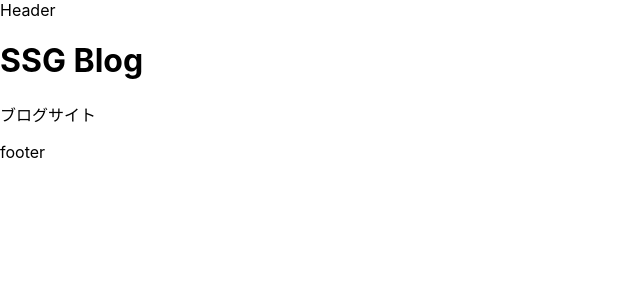
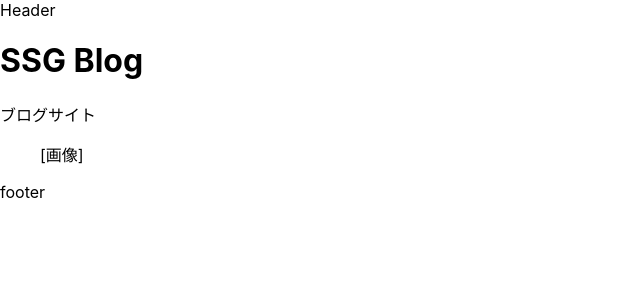
Before and after one commit to 4masa6/next-blog-ssg-practice, a Next.js app: page / in a window 1280 px wide. Shown: the top 300 px of the page, without its empty margins (0-640 px from the left). Built offline with nearby package versions, Linux system fonts and the light colour scheme.

Commit message:
Heroコンポーネントの画像表示フラグ追加

```diff
--- a/components/Hero.jsx
+++ b/components/Hero.jsx
@@ -1,11 +1,12 @@
 export const Hero = (props) => {
-  const { title, subtitle } = props;
+  const { title, subtitle, imageOn = false } = props;
 
   return (
     <>
       <div>
         <h1>{title}</h1>
         <p>{subtitle}</p>
+        {imageOn && <figure>[画像]</figure>}
       </div>
     </>
   )
--- a/pages/index.js
+++ b/pages/index.js
@@ -1,5 +1,5 @@
 import { Hero } from "../components/Hero";
 
 export default function Home() {
-  return <Hero title="SSG Blog" subtitle="ブログサイト" />;
+  return <Hero title="SSG Blog" subtitle="ブログサイト" imageOn />;
 }
```
